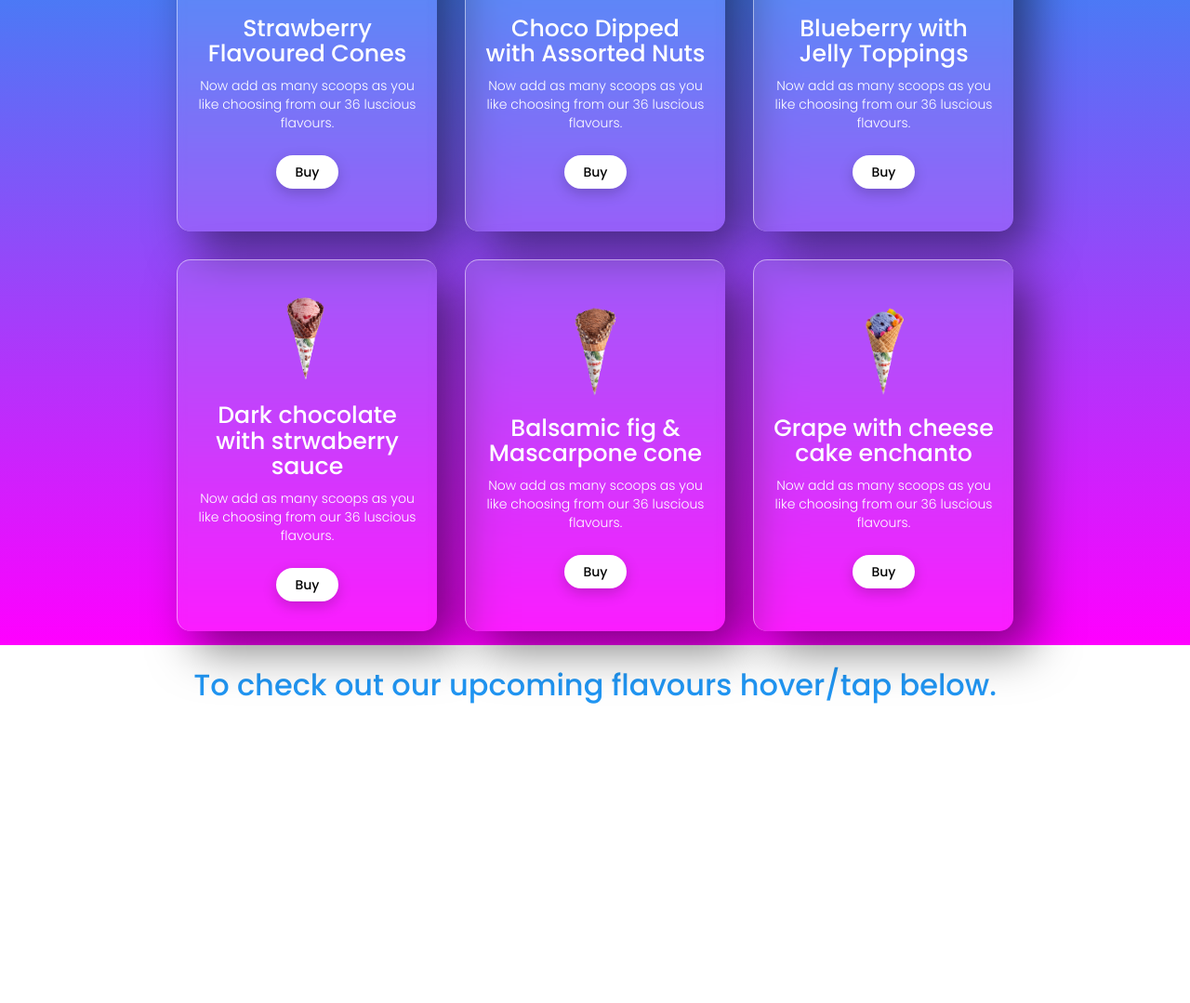
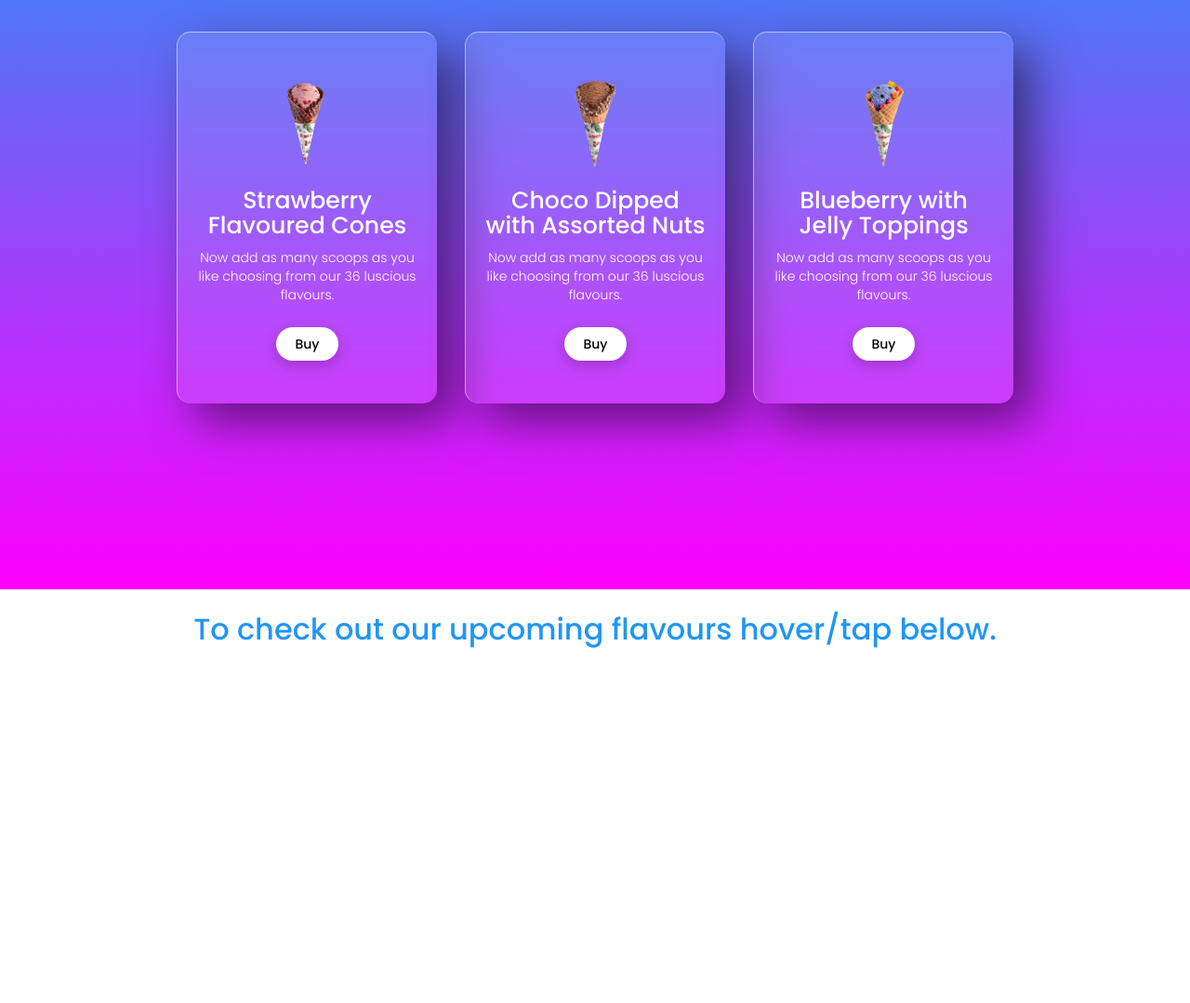
Before and after one commit to JeganIsai24/comp_site, a plain HTML site: page index.html in a window 1280 px wide. Shown: the part 967-2046 px from the top of the page at 93% size. Drawn offline with nearby package versions, Linux system fonts and the light colour scheme.

Commit message:
Update index.html

```diff
--- a/index.html
+++ b/index.html
@@ -95,43 +95,7 @@
 
               </div>
       </div>
-  <div class="card">
-          <div class="description">
-              <img src="./images/signature-img-4-removebg-preview.png"/>
 
-              <h3>Dark chocolate with strwaberry sauce
-
-            </h3>
-              <p>
-                Now add as many scoops as you like choosing from our 36 luscious flavours.
-              </p>
-              <a href='#'>Buy</a>
-
-          </div>
-      </div>
-      <div class="card">
-              <div class="description">
-                  <img src="./images/signature-img-3-removebg-preview.png"/>
-                  <h3>Balsamic fig & Mascarpone cone</h3>
-                  <p>
-                    Now add as many scoops as you like choosing from our 36 luscious flavours.
-                  </p>
-                  <a href='#'>Buy</a>
-
-              </div>
-      </div>
-      <div class="card">
-              <div class="description">
-
-                      <img src="./images/signature-img-1-removebg-preview.png"/>
-                      <h3>Grape with cheese cake enchanto</h3>
-
-                      <p>
-                        Now add as many scoops as you like choosing from our 36 luscious flavours.                      </p>
-                      <a href='#'>Buy</a>
-
-              </div>
-      </div>
      </div>
   </div>
   <div class="marketing" id="newarrivals">
```
